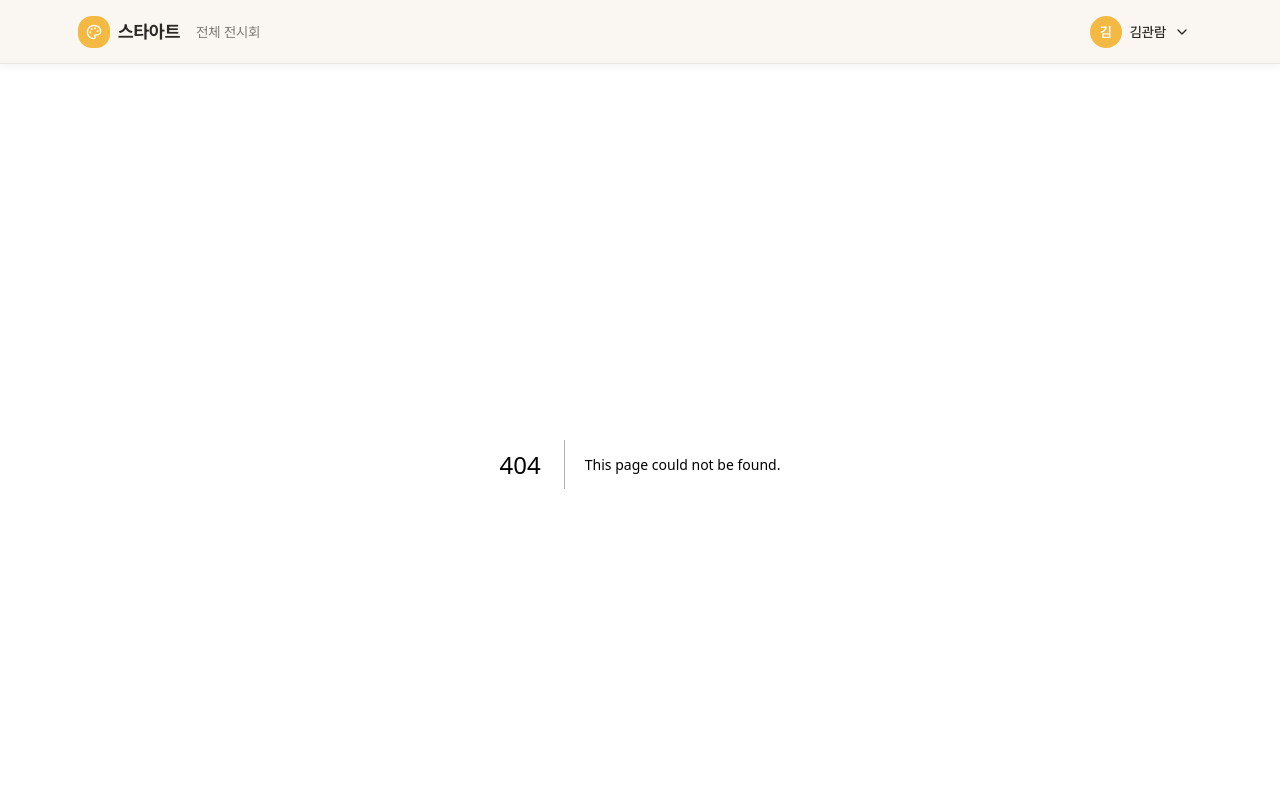
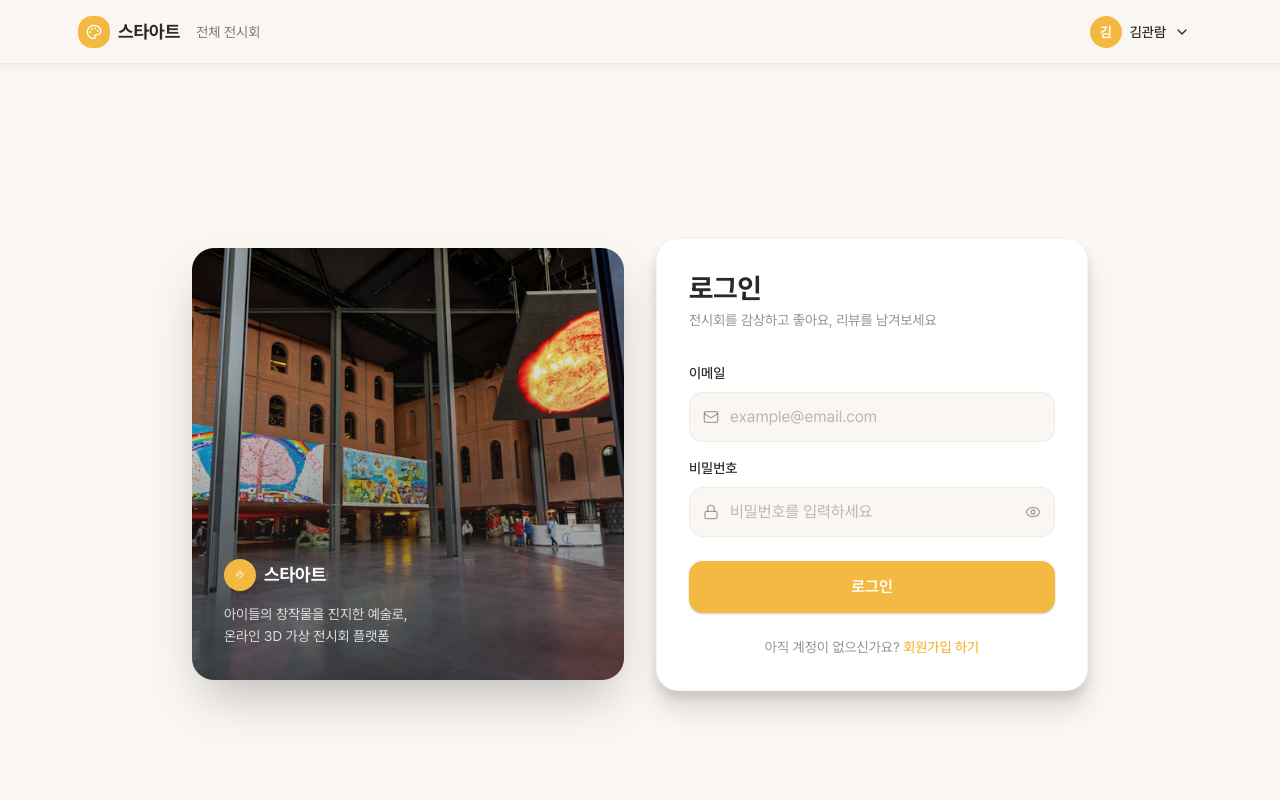
Before and after one commit to Kt-cloud-2nd-frontend-team-2/Frontend, a Next.js app: page /login in a window 1280 px wide. Before the commit this address had no page. Shown: the top 800 px of the page. Built offline with nearby package versions, Linux system fonts and the light colour scheme.

Commit message:
feat: 로그인 페이지 퍼블리싱

```diff
--- /dev/null
+++ b/src/app/login/page.tsx
@@ -0,0 +1,140 @@
+'use client';
+
+import { useState } from 'react';
+import Image from 'next/image';
+import Link from 'next/link';
+import { Mail, Lock, Eye, EyeOff } from 'lucide-react';
+
+export default function LoginPage() {
+  const [showPassword, setShowPassword] = useState(false);
+
+  return (
+    <main className="flex min-h-screen flex-1 items-center justify-center bg-[#faf7f2] px-4 py-12">
+      <div className="flex w-full max-w-4xl items-center gap-8">
+        {/* 왼쪽: 갤러리 이미지 카드 — 모바일에서 숨김 */}
+        <div className="relative hidden aspect-square w-full max-w-108 shrink-0 overflow-hidden rounded-3xl shadow-[0px_25px_50px_-12px_rgba(0,0,0,0.25)] lg:block">
+          <Image
+            src="/images/login-gallery.jpg"
+            alt="스타아트 갤러리"
+            fill
+            className="object-cover"
+            priority
+          />
+          {/* 그라디언트 오버레이 */}
+          <div className="absolute inset-0 bg-linear-to-t from-[rgba(44,40,38,0.6)] to-transparent" />
+          {/* 하단 브랜딩 */}
+          <div className="absolute bottom-8 left-8 flex flex-col gap-3">
+            <div className="flex items-center gap-2">
+              <div className="flex size-8 items-center justify-center rounded-full bg-[#f4b942]">
+                <Image
+                  src="/images/logo.svg"
+                  alt="스타아트 로고"
+                  width={16}
+                  height={16}
+                />
+              </div>
+              <span className="text-[18px] font-bold text-white">스타아트</span>
+            </div>
+            <p className="text-[14px] leading-relaxed text-white/80">
+              아이들의 창작물을 진지한 예술로,
+              <br />
+              온라인 3D 가상 전시회 플랫폼
+            </p>
+          </div>
+        </div>
+
+        {/* 오른쪽: 로그인 폼 카드 */}
+        <div className="mx-auto w-full max-w-lg min-w-0 flex-1 rounded-3xl border border-[rgba(44,40,38,0.05)] bg-white p-8 shadow-[0px_20px_25px_0px_rgba(0,0,0,0.1),0px_8px_10px_0px_rgba(0,0,0,0.1)]">
+          {/* 타이틀 */}
+          <div className="mb-8 flex flex-col gap-1">
+            <h1 className="text-secondary text-[28px] leading-tight font-bold">
+              로그인
+            </h1>
+            <p className="text-secondary/50 text-[14px]">
+              전시회를 감상하고 좋아요, 리뷰를 남겨보세요
+            </p>
+          </div>
+
+          {/* 폼 */}
+          <div className="flex flex-col gap-4">
+            {/* 이메일 */}
+            <div className="flex flex-col gap-2">
+              <label className="text-secondary text-[14px] font-medium">
+                이메일
+              </label>
+              <div className="relative">
+                <div className="text-secondary/40 absolute top-1/2 left-3.5 -translate-y-1/2">
+                  <Mail className="h-4 w-4" />
+                </div>
+                <input
+                  type="email"
+                  placeholder="example@email.com"
+                  className="border-secondary/5 text-secondary placeholder:text-secondary/30 focus:border-primary/40 focus:ring-primary/30 h-12.5 w-full rounded-[14px] border bg-[#faf7f2] pr-4 pl-10 text-[16px] transition-all outline-none focus:ring-2"
+                />
+              </div>
+            </div>
+
+            {/* 비밀번호 */}
+            <div className="flex flex-col gap-2">
+              <label className="text-secondary text-[14px] font-medium">
+                비밀번호
+              </label>
+              <div className="relative">
+                <div className="text-secondary/40 absolute top-1/2 left-3.5 -translate-y-1/2">
+                  <Lock className="h-4 w-4" />
+                </div>
+                <input
+                  type={showPassword ? 'text' : 'password'}
+                  placeholder="비밀번호를 입력하세요"
+                  className="border-secondary/5 text-secondary placeholder:text-secondary/30 focus:border-primary/40 focus:ring-primary/30 h-12.5 w-full rounded-[14px] border bg-[#faf7f2] pr-12 pl-10 text-[16px] transition-all outline-none focus:ring-2"
+                />
+                <button
+                  type="button"
+                  onClick={() => setShowPassword(!showPassword)}
+                  className="text-secondary/40 hover:text-secondary/70 absolute top-1/2 right-3.5 -translate-y-1/2 transition-colors"
+                >
+                  {showPassword ? (
+                    <EyeOff className="h-4 w-4" />
+                  ) : (
+                    <Eye className="h-4 w-4" />
+                  )}
+                </button>
+              </div>
+            </div>
+
+            {/* 로그인 버튼 */}
+            <button className="bg-primary mt-2 h-13 w-full rounded-[14px] text-[16px] font-semibold text-white shadow-[0px_1px_3px_0px_rgba(0,0,0,0.1),0px_1px_2px_0px_rgba(0,0,0,0.1)] transition-all hover:bg-[#e5aa35] active:scale-[0.99]">
+              로그인
+            </button>
+          </div>
+
+          {/* 데모 계정
+          <div className="mt-6 flex flex-col gap-3">
+            <p className="text-secondary/40 text-center text-[12px]">
+              — 데모 계정으로 빠른 시작 —
+            </p>
+            <div className="flex gap-2">
+              <button className="border-secondary/8 text-secondary hover:bg-secondary/5 h-10.5 flex-1 rounded-[14px] border bg-[#faf7f2] text-[14px] font-medium transition-colors">
+                🎨 선생님 계정
+              </button>
+              <button className="border-secondary/8 text-secondary hover:bg-secondary/5 h-10.5 flex-1 rounded-[14px] border bg-[#faf7f2] text-[14px] font-medium transition-colors">
+                👤 일반 계정
+              </button>
+            </div>
+          </div> */}
+
+          {/* 회원가입 링크 */}
+          <p className="text-secondary/50 mt-6 text-center text-[14px]">
+            아직 계정이 없으신가요?{' '}
+            <Link
+              href="/signup"
+              className="text-primary font-medium hover:underline"
+            >
+              회원가입 하기
+            </Link>
+          </p>
+        </div>
+      </div>
+    </main>
+  );
+}
```
Also changed, not shown: public/images/login-gallery.jpg (added).
